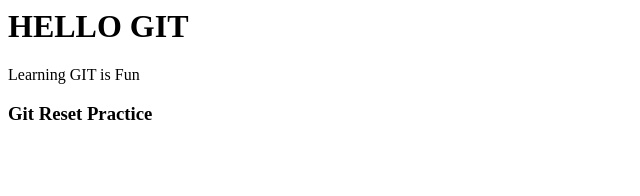
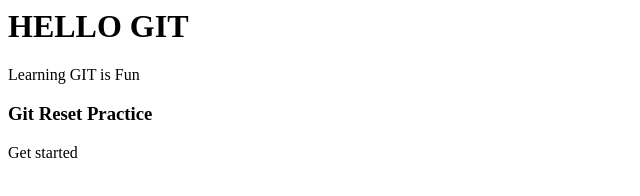
Before and after one commit to EMIDUX/git-practice, a plain HTML site: page index.html in a window 1280 px wide. Shown: the full height of the page, 0-640 px from the left. Drawn offline with Linux system fonts and the light colour scheme.

Commit message:
Add hero CTA button

```diff
--- a/index.html
+++ b/index.html
@@ -1,3 +1,4 @@
 <h1>HELLO GIT</h1>
 <p>Learning GIT is Fun</p>
 <h3>Git Reset Practice</h3>
+<botton>Get started</botton>
```
